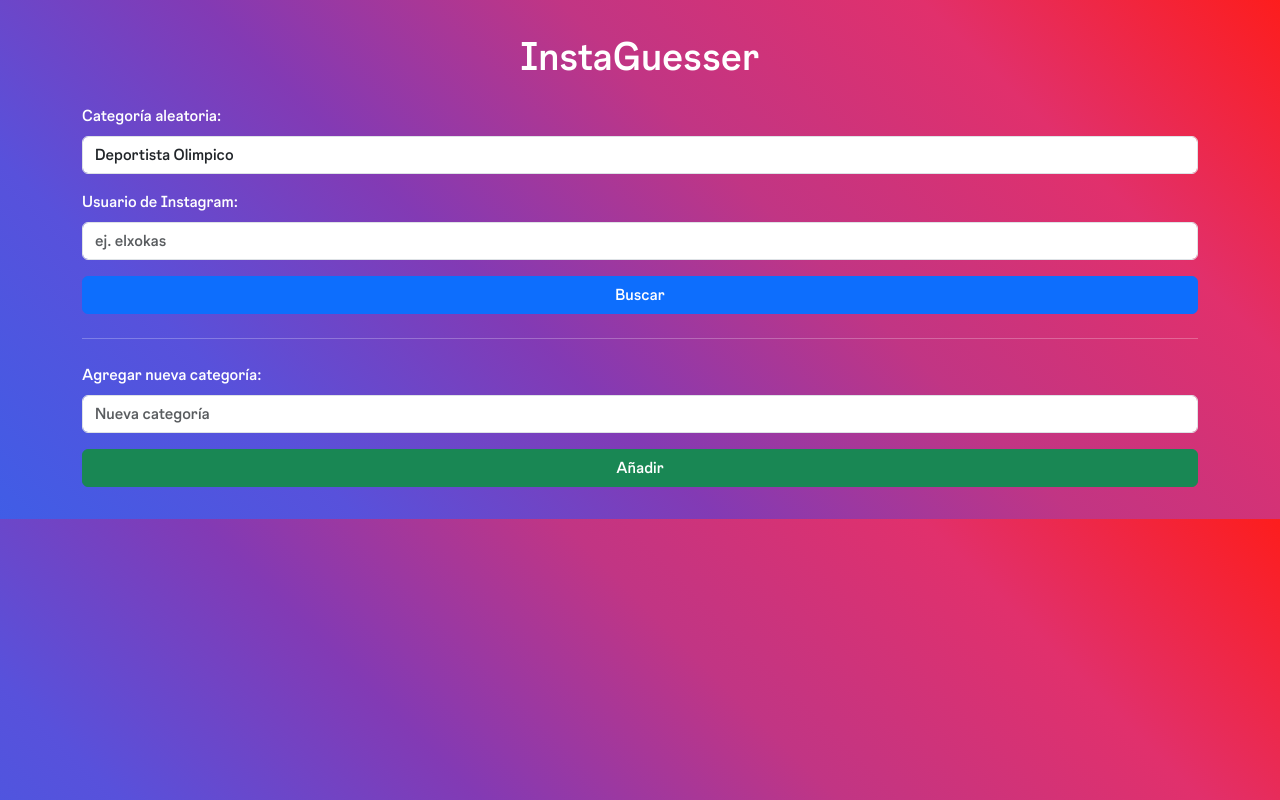
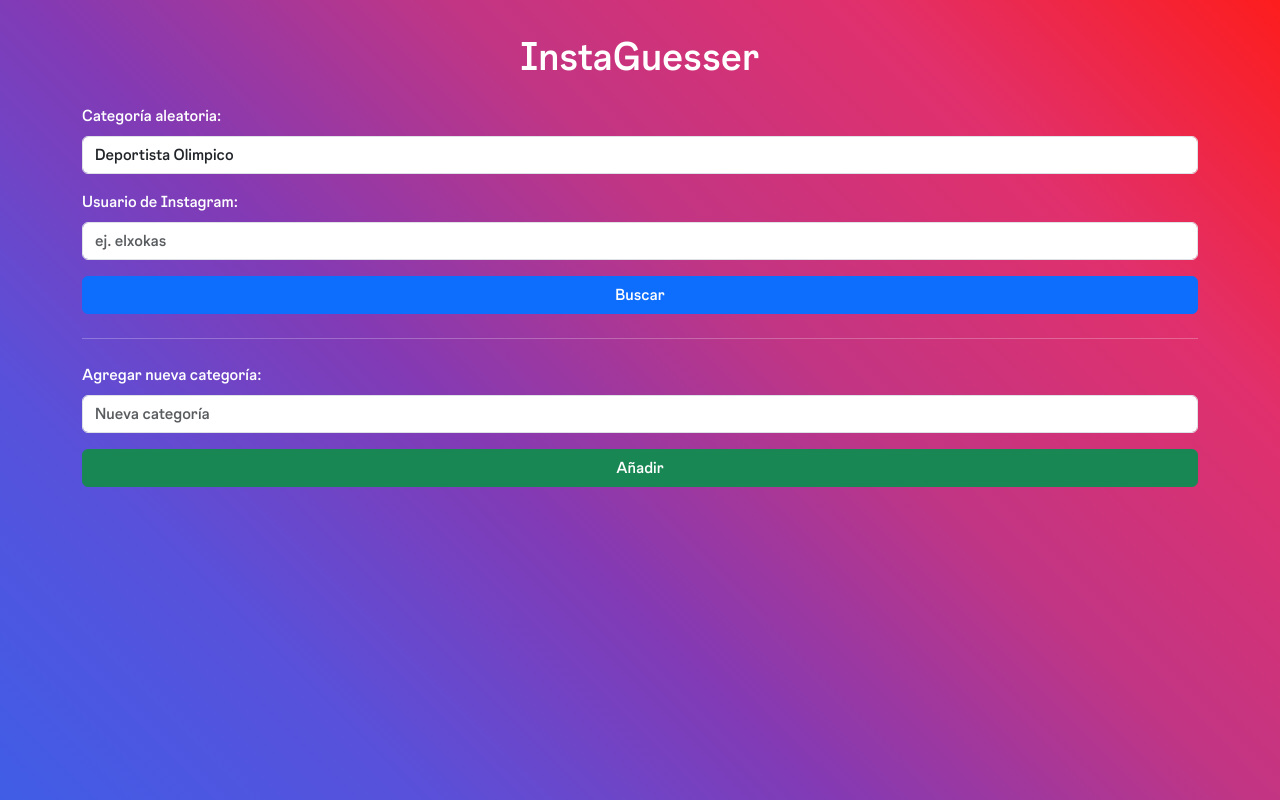
Before and after one commit to jesusburrueco/instaguesser, a Flask app: page / in a window 1280 px wide. Run offline with Flask 3, Linux system fonts and the light colour scheme.

Commit message:
Update index.html

```diff
--- a/templates/index.html
+++ b/templates/index.html
@@ -15,7 +15,7 @@
         padding: 2rem;
         font-family: 'Instagram Sans Medium';
         color: white;
-        height: 100%;
+        height: 100svh;
         background: linear-gradient(45deg, #405de6, #5851db, #833ab4, #c13584, #e1306c, #fd1d1d);
       }
       img {
```
